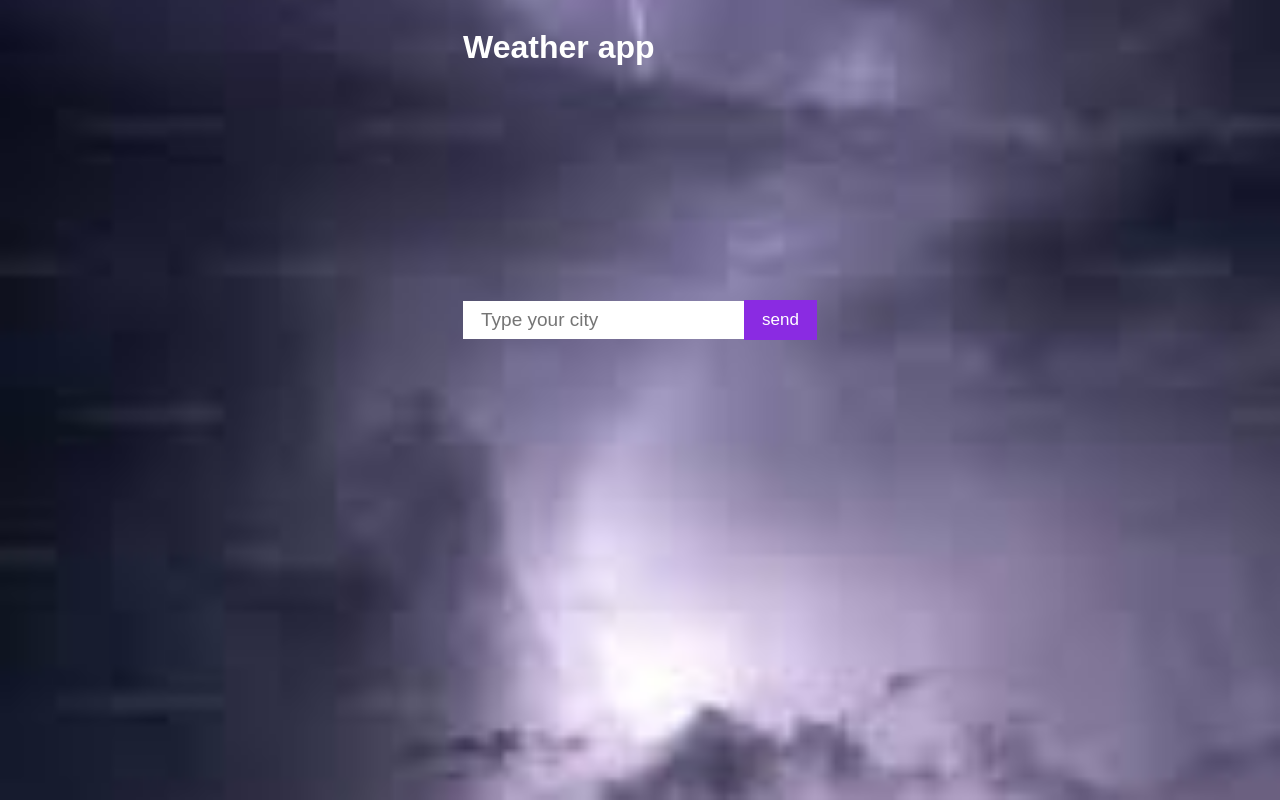
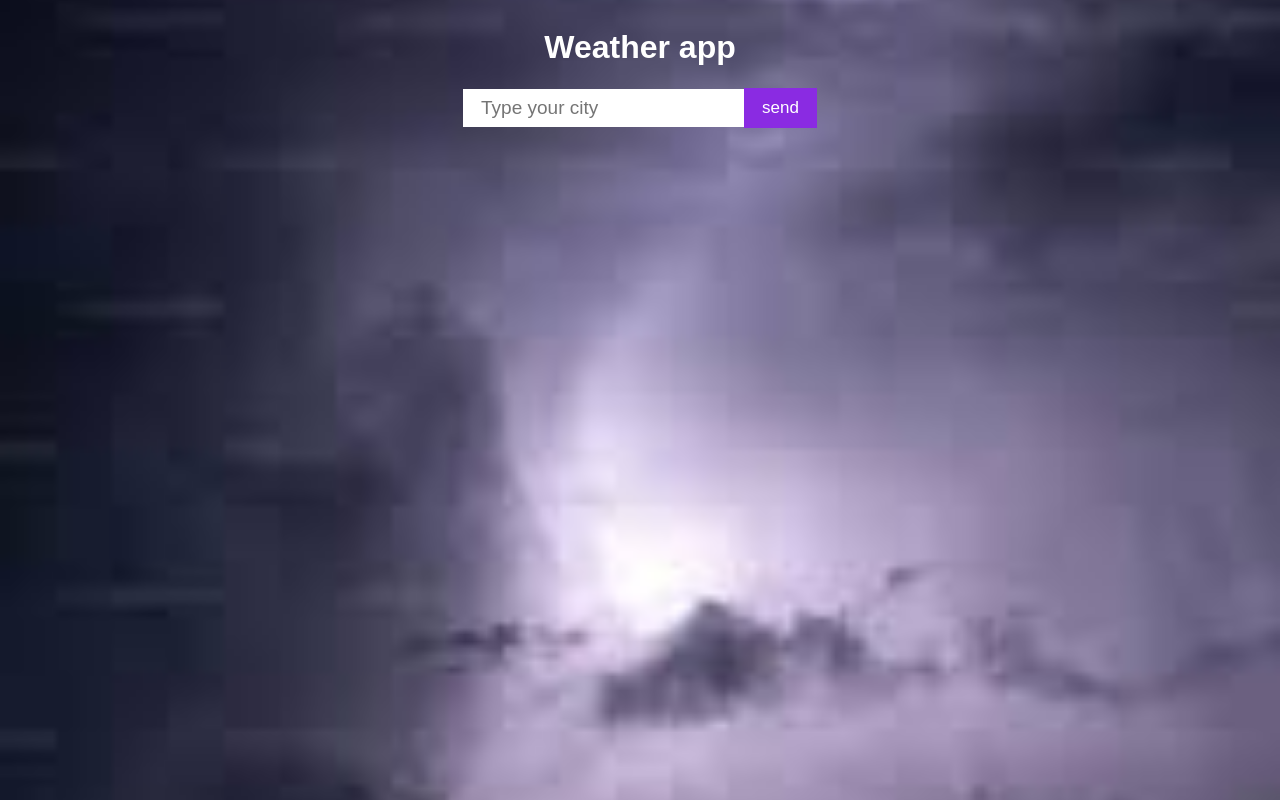
Before and after one commit to Anit81/weather-app, a React (Vite) app: page / in a window 1280 px wide. Built offline with nearby package versions, Linux system fonts and the light colour scheme.

Commit message:
Update weather.css

```diff
--- a/src/weather compnent/weather.css
+++ b/src/weather compnent/weather.css
@@ -1,11 +1,12 @@
 .input-btn{
   display: flex;
   align-items: center;
-  padding-top: 60%;
+  padding-top: 60;
 }
 h1{
   display:block;
   color: white;
+  text-align:center;
 }
 .input-field{
   font-size: 19px;
```
